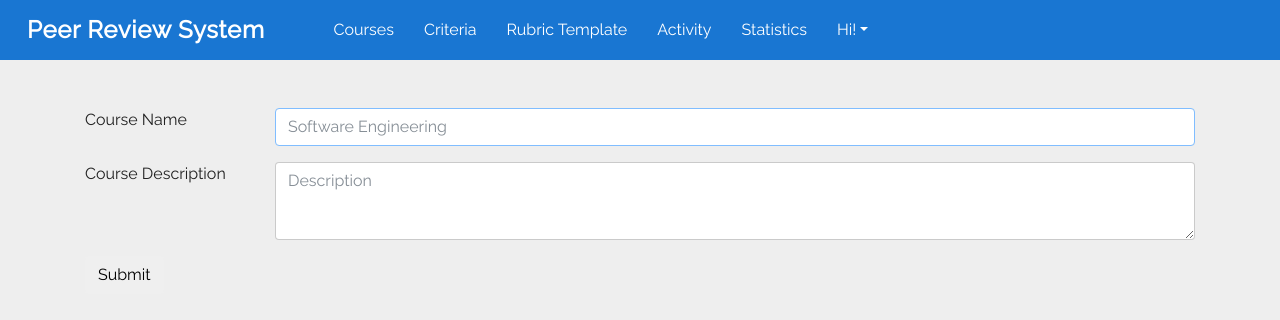
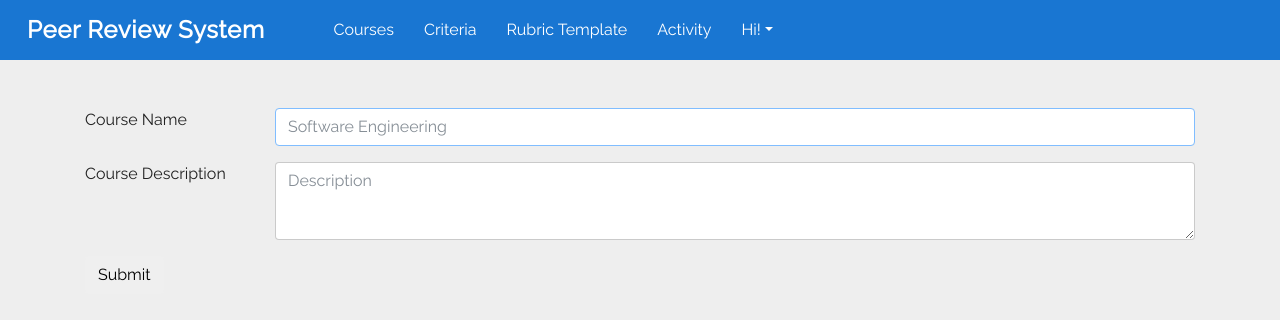
Before and after one commit to jainkuniya/p2preview, a Django app: page /course/new/ in a window 1280 px wide. Shown: the top 320 px of the page. Run offline with Django 3.2, Linux system fonts and the light colour scheme; some libraries are stand-ins or nearby versions.

Commit message:
Removed stats option from nav bar.

```diff
--- a/p2preview/templates/p2preview/base.html
+++ b/p2preview/templates/p2preview/base.html
@@ -41,9 +41,6 @@
         <div class="col-md-auto">
           <a href="/activity">Activity</a>
         </div>
-        <div class="col-md-auto">
-          <a href="/statistics">Statistics</a>
-        </div>
         <div class="col" id="logined" ><!--align="right"-->
           <div class="dropdown show" >
             <a class="dropdown-toggle " role="button" id="dropdownMenuLink" data-toggle="dropdown" aria-haspopup="true" aria-expanded="false" href="#">Hi!</a>
```
